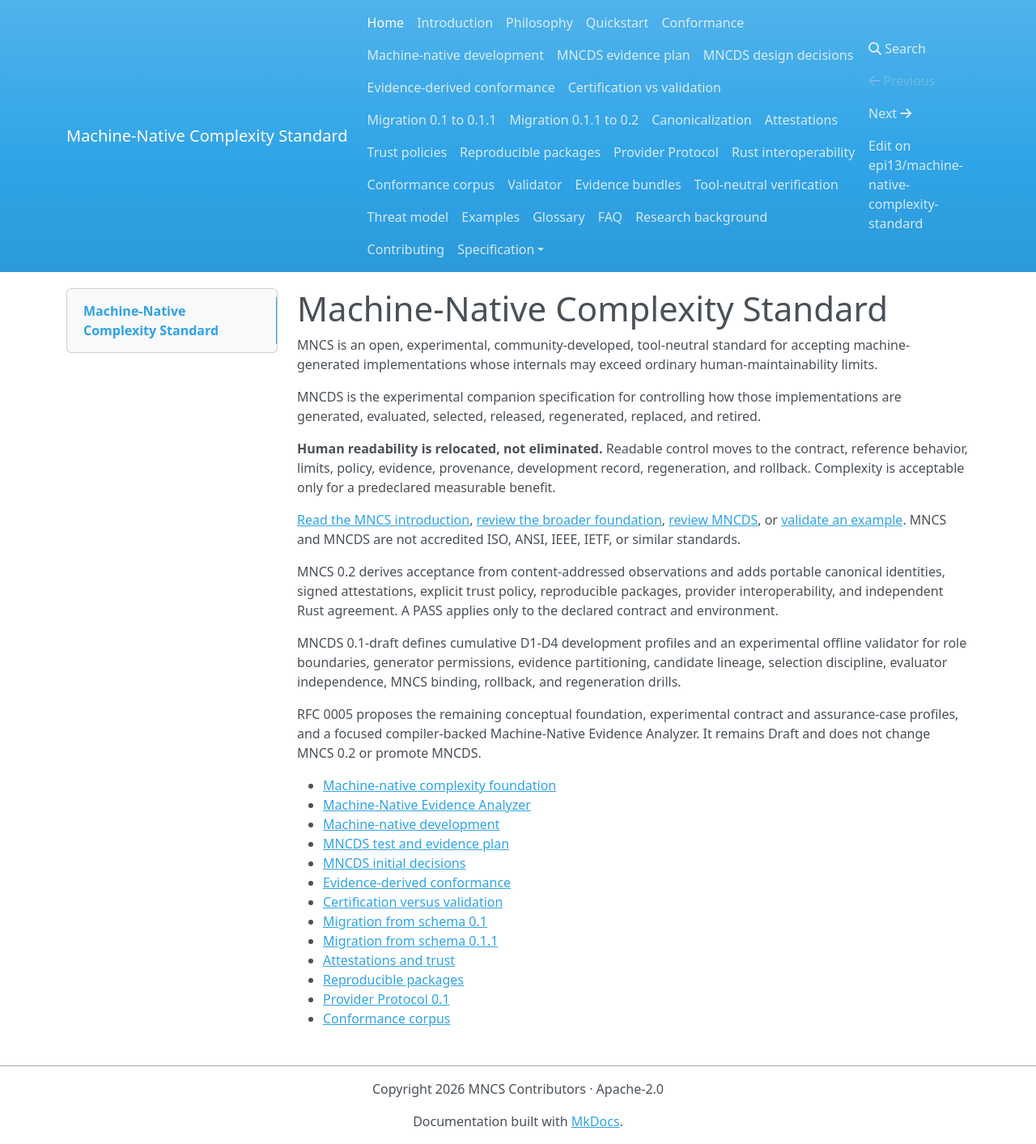
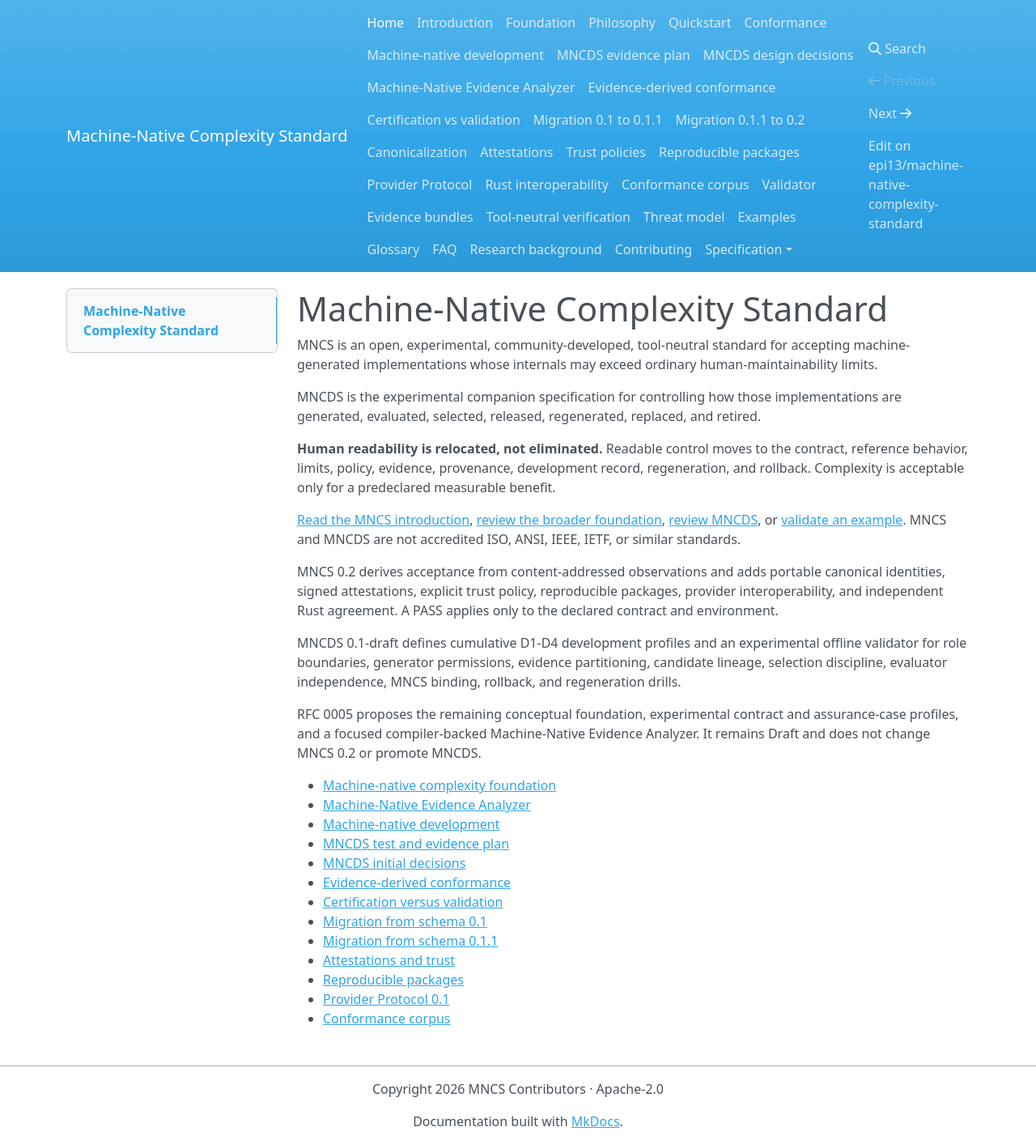
Before and after one commit to epi13/machine-native-complexity-standard, an MkDocs documentation site: the page built from docs/index.md, in a window 1280 px wide. Shown: the whole page at 81% size. Built offline with MkDocs 1.6.1, drawn with Linux system fonts in a browser that asks for light colours; nearby versions of some CDN libraries.

Commit message:
Add foundation and analyzer documentation to site

```diff
--- a/mkdocs.yml
+++ b/mkdocs.yml
@@ -11,12 +11,14 @@
 nav:
   - Home: index.md
   - Introduction: introduction.md
+  - Foundation: foundational-model.md
   - Philosophy: philosophy.md
   - Quickstart: quickstart.md
   - Conformance: conformance.md
   - Machine-native development: mncds.md
   - MNCDS evidence plan: mncds-evidence-plan.md
   - MNCDS design decisions: mncds-decisions.md
+  - Machine-Native Evidence Analyzer: machine-native-evidence-analyzer.md
   - Evidence-derived conformance: evidence-derived-conformance.md
   - Certification vs validation: certification-vs-validation.md
   - Migration 0.1 to 0.1.1: migration-0.1-to-0.1.1.md
```
